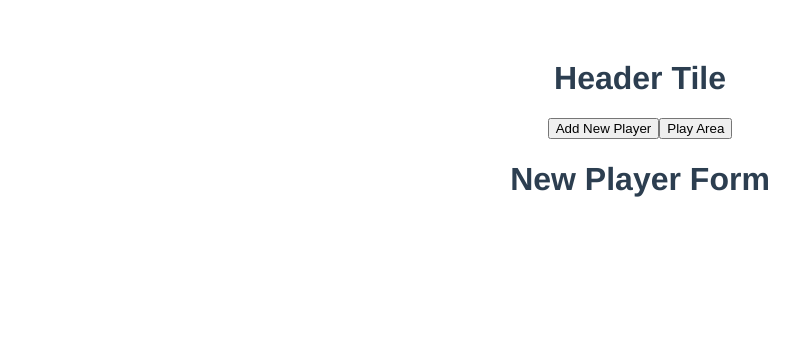
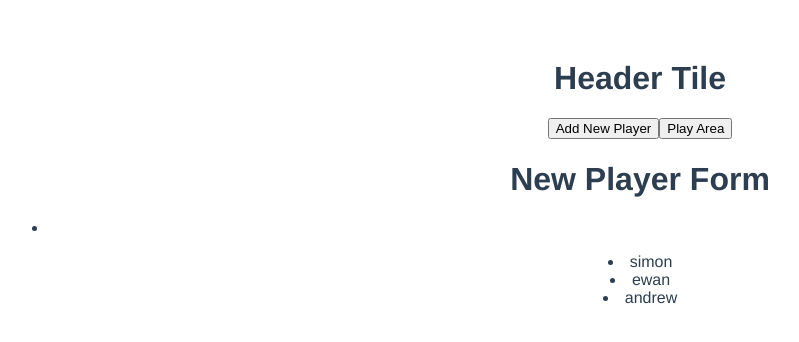
Before and after one commit to aw-coding/Vue-Drinking-Game-App, a Vue app in the folder kings_cup/: page / in a window 1280 px wide. Both pictures are taken after a click on the button "Add New Player". Shown: the top 342 px of the page, without its empty margins (0-799 px from the left). Built offline with nearby package versions, Linux system fonts and the light colour scheme.

Commit message:
players list showing

```diff
--- a/kings_cup/src/components/AddPlayerTile.vue
+++ b/kings_cup/src/components/AddPlayerTile.vue
@@ -1,10 +1,17 @@
 <template>
+<div>
   <h1>New Player Form</h1>
+  <ul>
+    <li></li>
+  </ul>
+  </div>
 </template>
 
 <script>
 export default {
     name: 'add-player-tile'
+
+
 
 }
 </script>
--- a/kings_cup/src/components/GameTile.vue
+++ b/kings_cup/src/components/GameTile.vue
@@ -4,6 +4,7 @@
         <button v-on:click="changePage('play-area')">Play Area</button>
         <add-player-tile v-if="currentPage==='new-player'"></add-player-tile>
         <play-area v-if="currentPage==='play-area'"></play-area>
+        <player-list></player-list>
 
 
     </div>
@@ -13,6 +14,7 @@
 <script>
 import AddPlayerTile from '@/components/AddPlayerTile.vue'
 import PlayArea from '@/components/PlayArea.vue'
+import PlayerList from '@/components/PlayerList.vue'
 
 export default {
     name: 'game-tile',
@@ -32,7 +34,9 @@ export default {
 
     components: {
         'add-player-tile': AddPlayerTile,
-        'play-area': PlayArea
+        'play-area': PlayArea,
+        'player-list': PlayerList
+
     }
 
 }
--- /dev/null
+++ b/kings_cup/src/components/PlayerList.vue
@@ -0,0 +1,26 @@
+<template lang='html'>
+  <div>
+      <li v-for="player in players">{{player}}</li>
+  </div>
+</template>
+
+<script>
+export default {
+    name: 'player-list',
+    methods: {
+
+    },
+    data () {
+        return {
+            players: ['simon', 'ewan', 'andrew'],
+        }
+    }
+
+
+
+}
+</script>
+
+<style></style>
+
+</style>
--- a/kings_cup/src/main.js
+++ b/kings_cup/src/main.js
@@ -3,6 +3,8 @@ import App from './App.vue'
 
 Vue.config.productionTip = false
 
+export const eventBus = new Vue();
+
 new Vue({
   render: h => h(App),
 }).$mount('#app')
```
Also changed, not shown: 2 other files (tests, documents, lock files or other folders).
